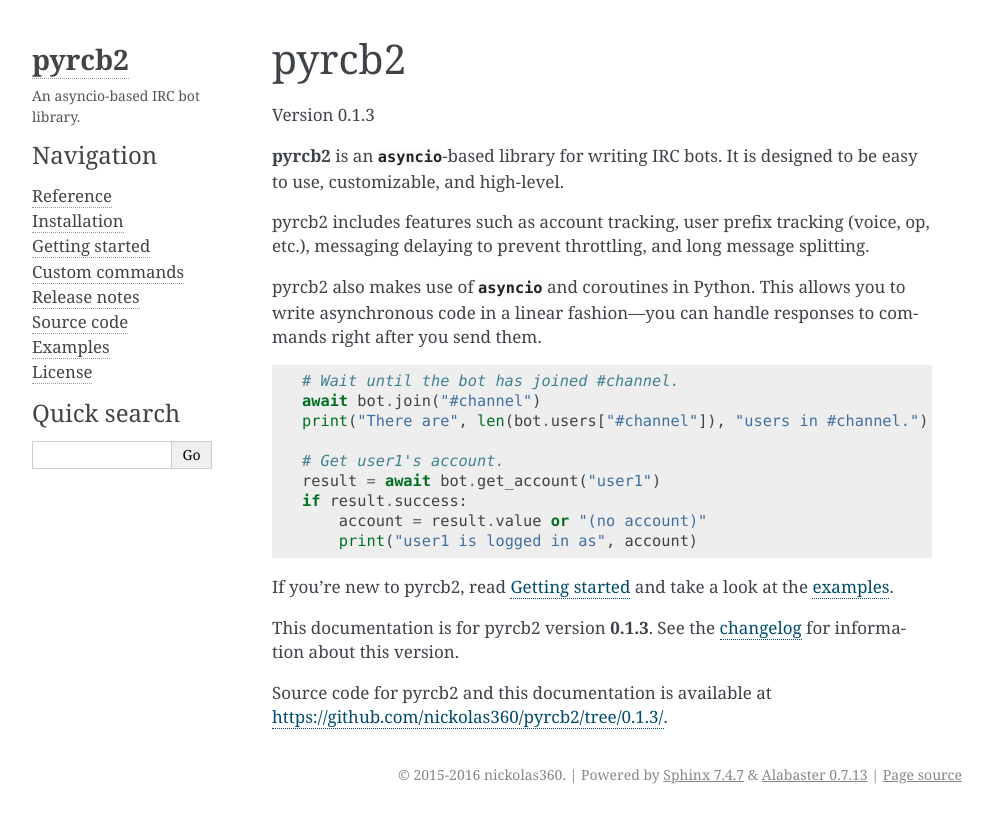
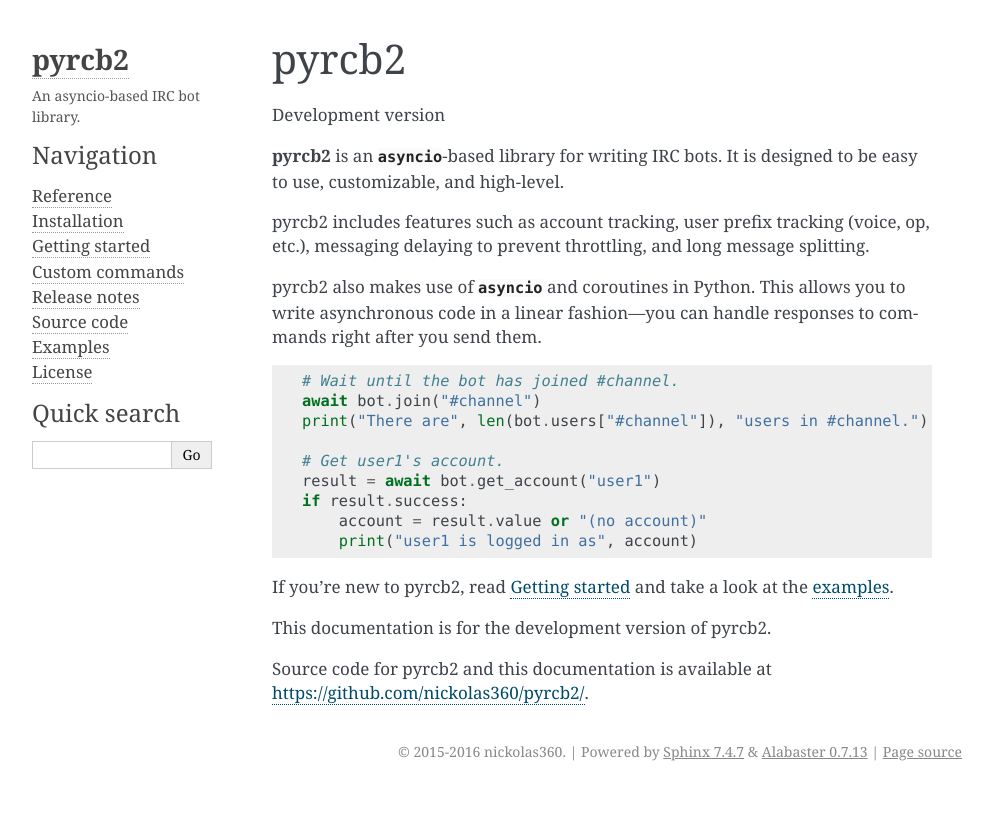
Before and after one commit to nickolas360/pyrcb2, a Sphinx documentation site: the page built from docs/index.rst, in a window 1280 px wide. Shown: the top 823 px of the page, without its empty margins (148-1141 px from the left). Built offline with Sphinx 7.4.7, drawn with Linux system fonts in a browser that asks for light colours.

Commit message:
Bump dev version

```diff
--- a/docs/conf.py
+++ b/docs/conf.py
@@ -64,9 +64,9 @@
 # built documents.
 #
 # The short X.Y version.
-version = '0.1'
+version = '0.2'
 # The full version, including alpha/beta/rc tags.
-release = '0.1.3'
+release = '0.2.0-dev'
 
 # The language for content autogenerated by Sphinx. Refer to documentation
 # for a list of supported languages.
--- a/docs/getting-started.rst
+++ b/docs/getting-started.rst
@@ -217,6 +217,6 @@
    `examples/example.py`__
       The finished bot created above.
 
-__ https://github.com/nickolas360/pyrcb2/tree/0.1.3/examples/
-__ https://github.com/nickolas360/pyrcb2/blob/0.1.3/examples/skeleton.py
-__ https://github.com/nickolas360/pyrcb2/blob/0.1.3/examples/example.py
+__ https://github.com/nickolas360/pyrcb2/tree/master/examples/
+__ https://github.com/nickolas360/pyrcb2/blob/master/examples/skeleton.py
+__ https://github.com/nickolas360/pyrcb2/blob/master/examples/example.py
--- a/docs/index.rst
+++ b/docs/index.rst
@@ -25,7 +25,7 @@
 pyrcb2
 ======
 
-Version 0.1.3
+Development version
 
 **pyrcb2** is an `asyncio`-based library for writing IRC bots. It is designed
 to be easy to use, customizable, and high-level.
@@ -51,14 +51,12 @@
 If you're new to pyrcb2, read :doc:`getting-started` and take a look at the
 `examples`_.
 
-This documentation is for pyrcb2 version **0.1.3**.
-See the :doc:`changelog <release-notes/0.1>`
-for information about this version.
+This documentation is for the development version of pyrcb2.
 
 Source code for pyrcb2 and this documentation is available at
-`<https://github.com/nickolas360/pyrcb2/tree/0.1.3/>`_.
+`<https://github.com/nickolas360/pyrcb2/>`_.
 
-.. _examples: https://github.com/nickolas360/pyrcb2/tree/0.1.3/examples/
+.. _examples: https://github.com/nickolas360/pyrcb2/tree/master/examples/
 
 
 .. toctree::
@@ -69,6 +67,6 @@
    getting-started
    custom-commands
    release-notes/index
-   Source code <https://github.com/nickolas360/pyrcb2/tree/0.1.3/>
-   Examples <https://github.com/nickolas360/pyrcb2/tree/0.1.3/examples/>
-   License <https://github.com/nickolas360/pyrcb2/blob/0.1.3/LICENSE>
+   Source code <https://github.com/nickolas360/pyrcb2/tree/master/>
+   Examples <https://github.com/nickolas360/pyrcb2/tree/master/examples/>
+   License <https://github.com/nickolas360/pyrcb2/blob/master/LICENSE>
--- a/pyrcb2/__init__.py
+++ b/pyrcb2/__init__.py
@@ -37,7 +37,7 @@
 from . import numerics
 from . import utils
 
-__version__ = "0.1.3"
+__version__ = "0.2.0-dev"
 
 # Silence Pyflakes warnings about unused imports.
 assert [Status]
--- a/setup.py
+++ b/setup.py
@@ -32,7 +32,7 @@
 
 setup(
     name="pyrcb2",
-    version="0.1.3",
+    version="0.2.0-dev",
     description="An asyncio-based IRC bot library.",
     long_description=LONG_DESCRIPTION,
     url="https://github.com/nickolas360/pyrcb2",
```
Also changed, not shown: README.rst (+2 -6 lines).
